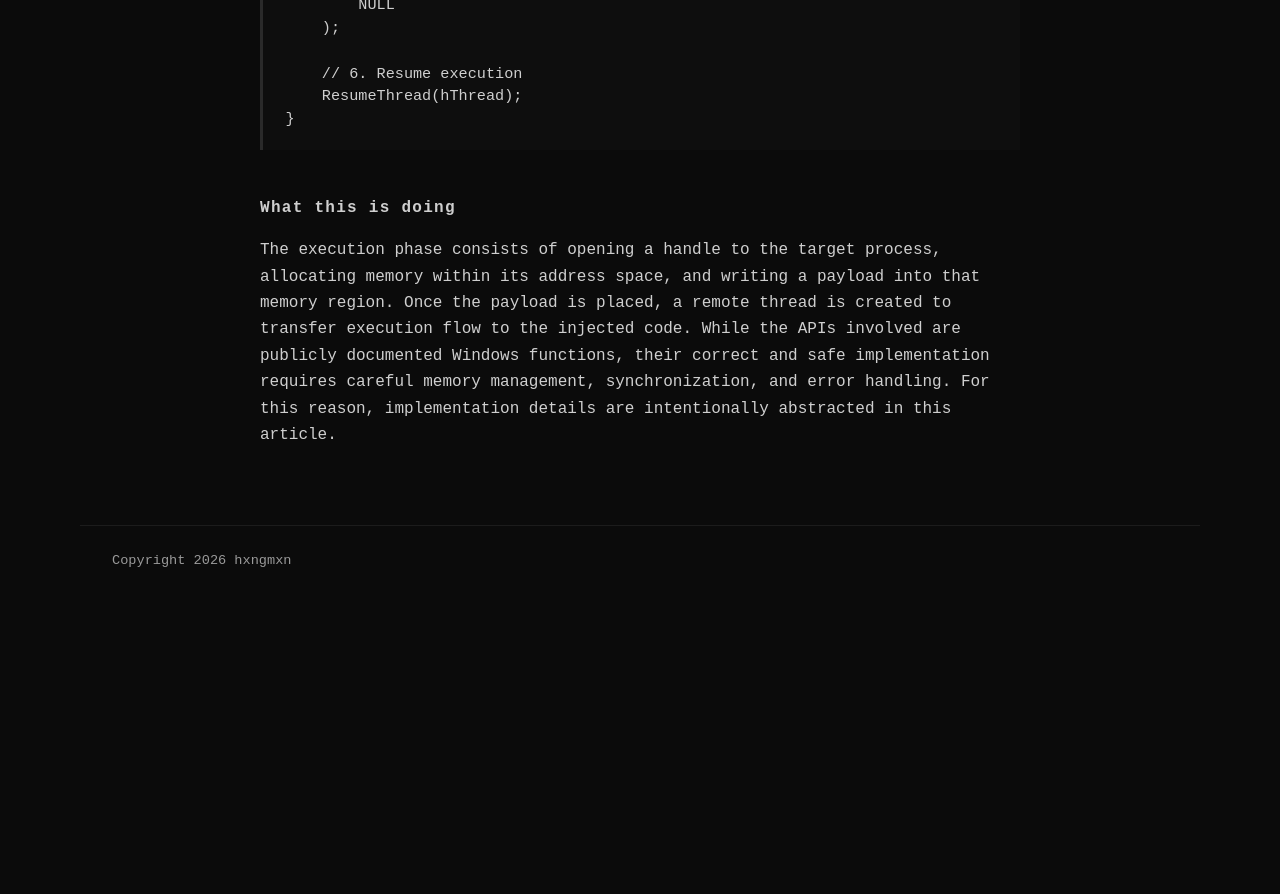
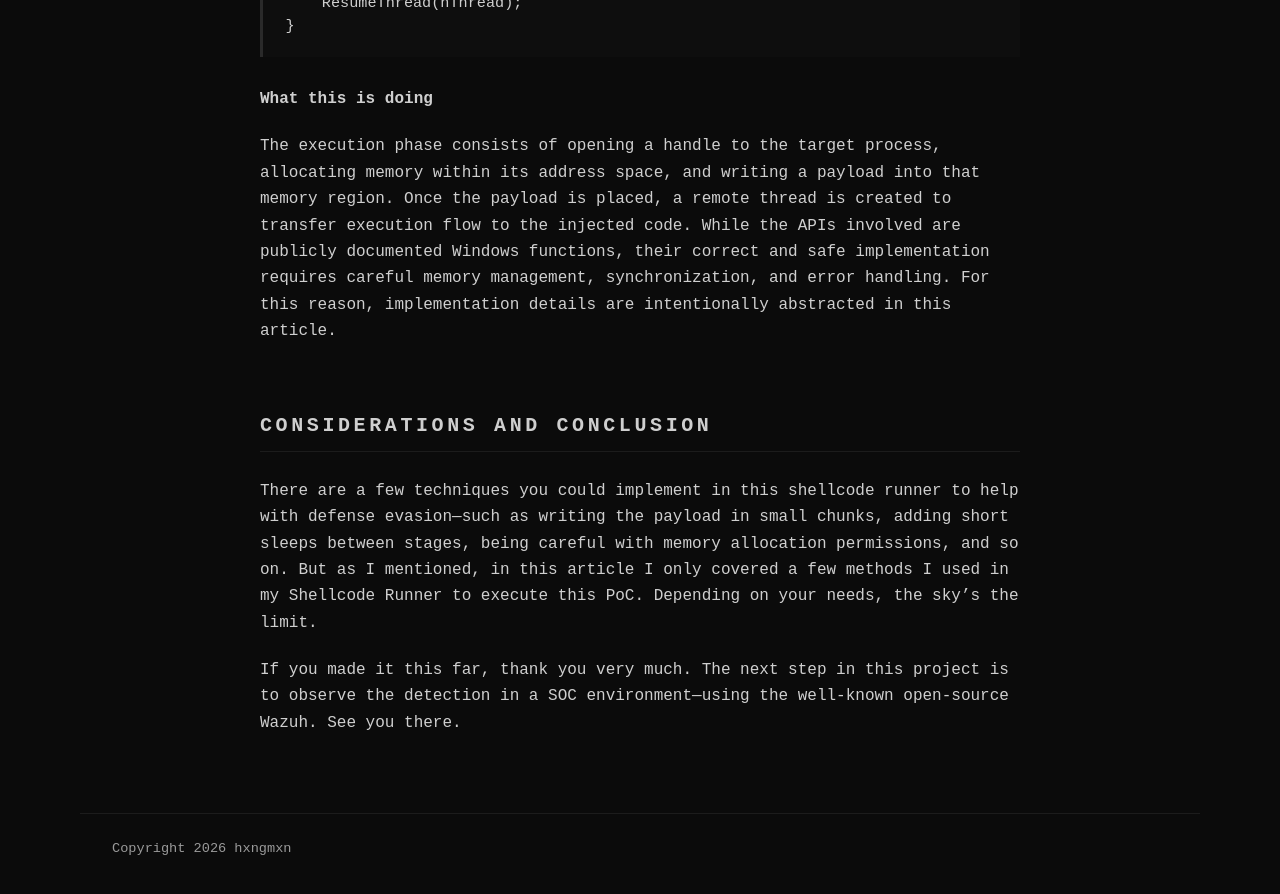
Before and after one commit to hxngmxn-nxdx/hxngmxn, a Jekyll site: the page built from _posts/2026-01-10-shellcode-runner.md, in a window 1280 px wide and 900 px high, scrolled down 6405 px. Shown: the top 894 px of the window. Built offline with Jekyll 4.4.1, drawn with Linux system fonts in a browser that asks for light colours; before the commit the page ends 7018 px from its top, so only the background shows below that.

Commit message:
Shellcode-runner post update

````diff
--- a/_posts/2026-01-10-shellcode-runner.md
+++ b/_posts/2026-01-10-shellcode-runner.md
@@ -110,7 +110,7 @@ This code leverages the Windows ToolHelp API to enumerate all running processes
 
 Once the target process is identified, the corresponding Process ID (PID) is extracted directly from the process entry structure and returned for later use. At no point does the code open or interact with the target process itself; it only reads metadata provided by the operating system. If notepad.exe is not running at the time the snapshot is taken, the function completes gracefully and indicates that no valid PID was found.
 
-## Request for Shellcode
+### Request for Shellcode
 
 
 ```cpp
@@ -146,11 +146,11 @@ BOOL Request(BYTE** outPayload, DWORD* outPayloadSize) {
     }
 }
 ```
-### What this is doing
+#### What this is doing
 
 Once a remote resource is successfully opened, data must be read from the network stream. This is typically done using `InternetReadFile`, which operates in a stream-oriented manner and may return partial data on each call. Because of this behavior, the function is usually invoked repeatedly until no more bytes are available. If this logic is implemented correctly within your own codebase, it allows the application to successfully retrieve data from a remote command-and-control Server.
 
-## Write and Execute!
+### Write and Execute!
 
 At this stage, you already have the PID of the target process and the payload retrieved from the C2 server in memory. This concludes the preparation phase of the malware, as the next step is where the actual injection takes place. In the following phase, the payload is injected into the target process and executed, ultimately resulting in an active shell.
 
@@ -201,6 +201,12 @@ void ExecuteRemoteProcessExample(DWORD targetPid) {
 }
 ```
 
-### What this is doing
+#### What this is doing
 
 The execution phase consists of opening a handle to the target process, allocating memory within its address space, and writing a payload into that memory region. Once the payload is placed, a remote thread is created to transfer execution flow to the injected code. While the APIs involved are publicly documented Windows functions, their correct and safe implementation requires careful memory management, synchronization, and error handling. For this reason, implementation details are intentionally abstracted in this article.
+
+## Considerations and Conclusion
+
+There are a few techniques you could implement in this shellcode runner to help with defense evasion—such as writing the payload in small chunks, adding short sleeps between stages, being careful with memory allocation permissions, and so on. But as I mentioned, in this article I only covered a few methods I used in my Shellcode Runner to execute this PoC. Depending on your needs, the sky’s the limit.
+
+If you made it this far, thank you very much. The next step in this project is to observe the detection in a SOC environment—using the well-known open-source Wazuh. See you there.
````
